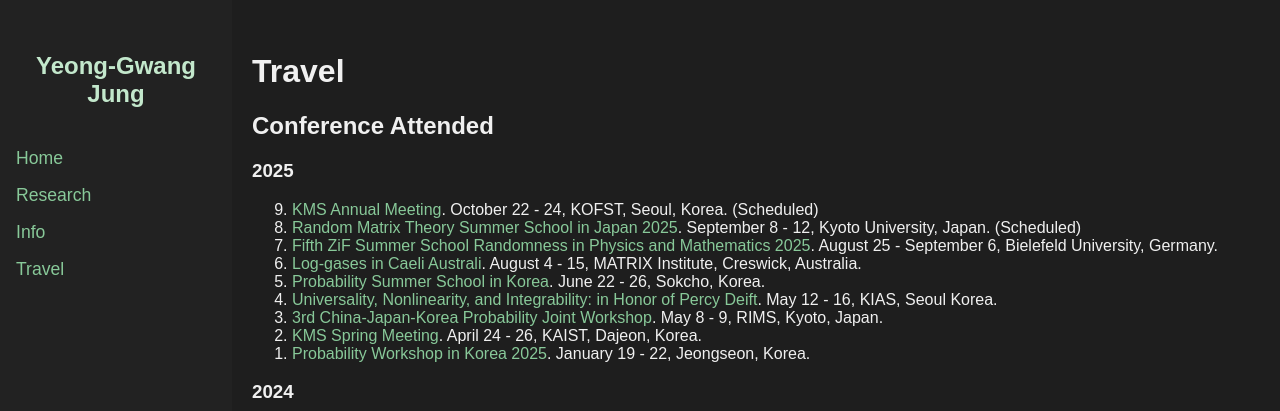
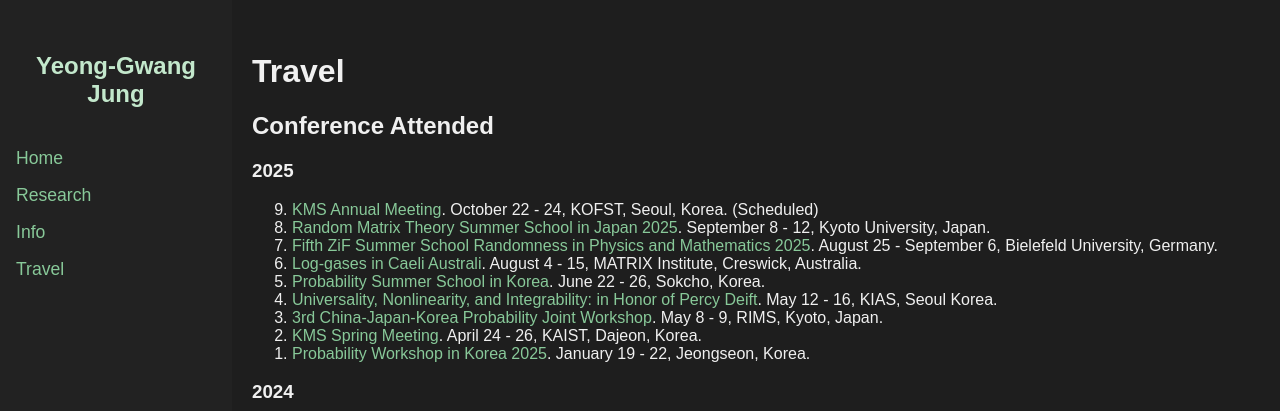
Before and after one commit to y-gJung/y-gJung.github.io, a Jekyll site: the page built from travel.md, in a window 1280 px wide. Shown: the top 411 px of the page. Built offline with Jekyll 4.4.1, drawn with Linux system fonts in a browser that asks for light colours.

Commit message:
Update travel.md

```diff
--- a/travel.md
+++ b/travel.md
@@ -13,7 +13,7 @@ title: Research
     <a href="https://www.kms.or.kr/conference/meeting/?period=90">KMS Annual Meeting</a>. October 22 - 24, KOFST, Seoul, Korea. (Scheduled)
   </li>
   <li>
-    <a href="https://benoitcollins.github.io/rmt2025/">Random Matrix Theory Summer School in Japan 2025</a>. September 8 - 12,  Kyoto University, Japan. (Scheduled)
+    <a href="https://benoitcollins.github.io/rmt2025/">Random Matrix Theory Summer School in Japan 2025</a>. September 8 - 12,  Kyoto University, Japan.
   </li>
   <li>
     <a href="https://indico.physik.uni-bielefeld.de/event/220/overview">Fifth ZiF Summer School Randomness in Physics and Mathematics 2025</a>. August 25 - September 6, Bielefeld University, Germany.
```
